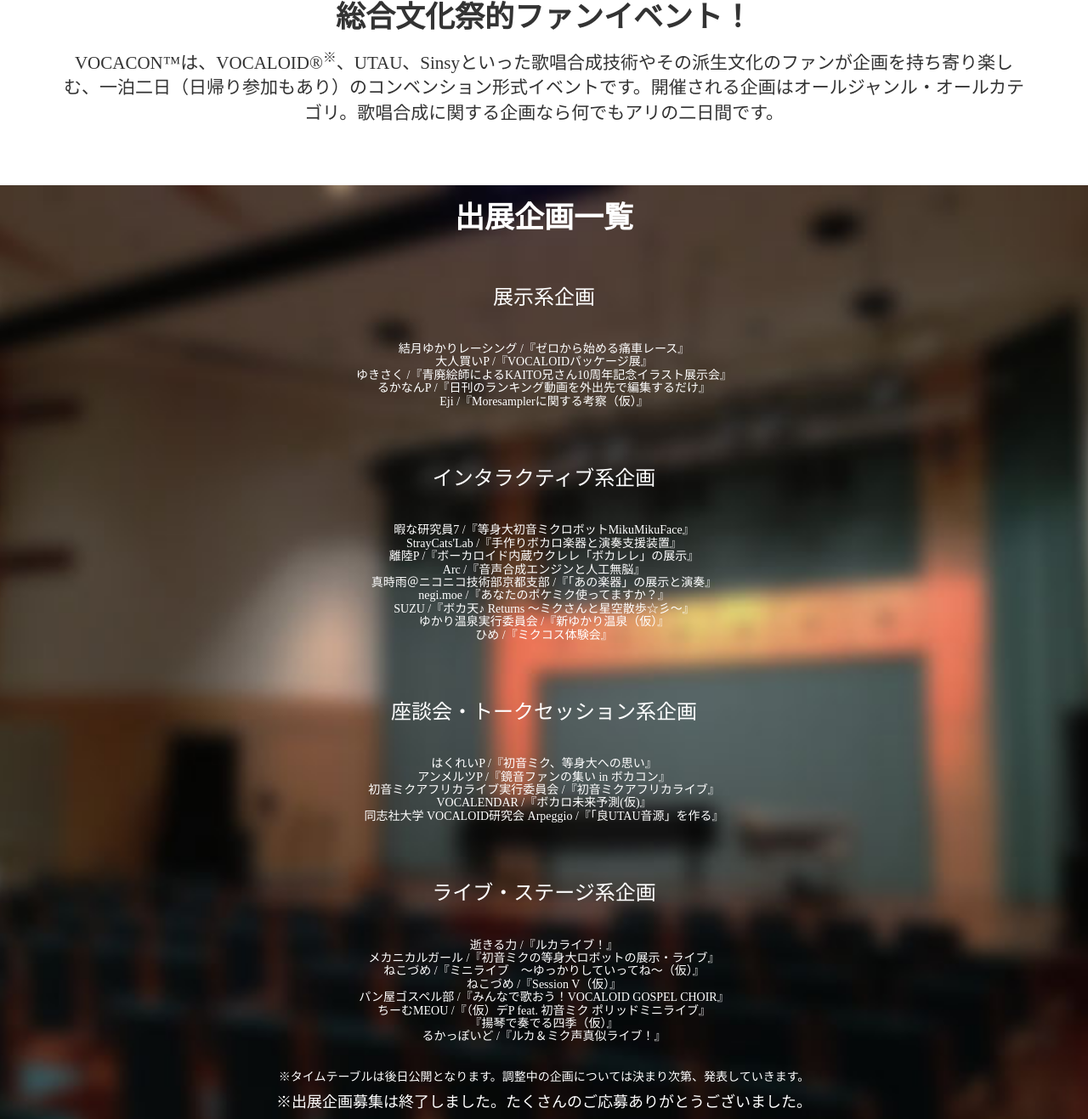
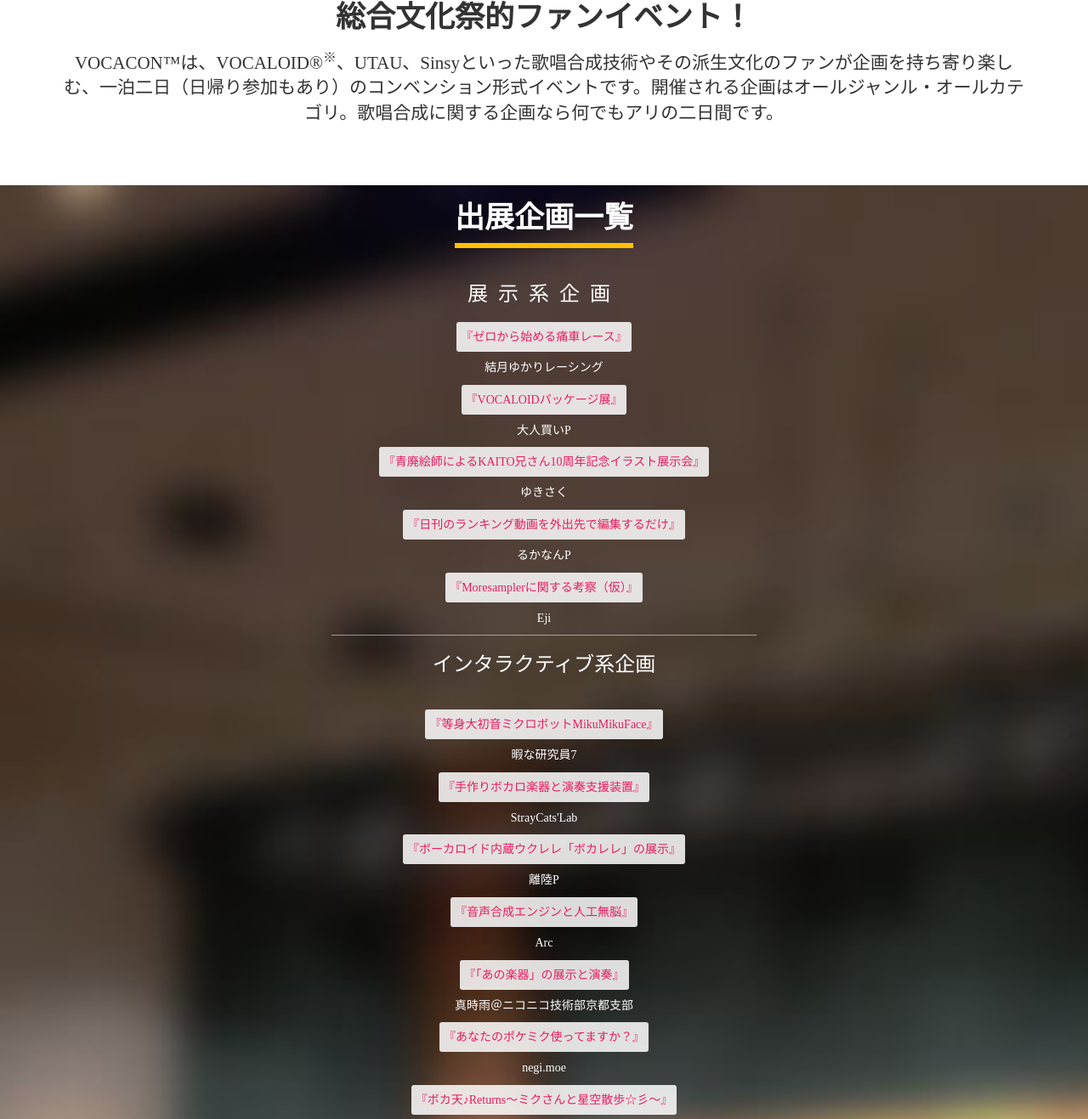
Before and after one commit to keisei1092/vocacon.net, a PHP site: page /2016/ in a window 1280 px wide. Shown: the part 887-2204 px from the top of the page at 85% size. Run offline with PHP 8.4, Linux system fonts and the light colour scheme; some web fonts are replaced.

Commit message:
modify design

```diff
--- a/2016/css/user.css
+++ b/2016/css/user.css
@@ -63,10 +63,20 @@
 }
 
 .box {
+  display: inline-block;
   padding: 5px;
   background-color: rgba(255, 255, 255, 0.85);
   border-radius: 3px;
   color: #000;
+  line-height: 25px;
+}
+
+.box-text-pink {
+  display: inline-block;
+  padding: 5px;
+  background-color: rgba(255, 255, 255, 0.85);
+  border-radius: 3px;
+  color: #E81D62;
   line-height: 25px;
 }
 
--- a/2016/index.php
+++ b/2016/index.php
@@ -13,6 +13,7 @@
   <link href="css/mb/text.css" rel="stylesheet">
   <link href="css/color.css" rel="stylesheet">
   <link href="css/box.css" rel="stylesheet">
+  <link href="css/user.css" rel="stylesheet">
   <link href="font-awesome/css/font-awesome.min.css" rel="stylesheet" type="text/css">
 
   <link rel="apple-touch-icon" sizes="180x180" href="img/favicon/apple-touch-icon.png">
@@ -93,53 +94,49 @@
   <section id="program">
     <div class="container callout">
       <div class="text-vertical-center"><br>
-        <h1>出展企画一覧</h1><br>
-        <br>
-        <h3>展示系企画</h3><br>
-        <h5>
-        結月ゆかりレーシング /『ゼロから始める痛車レース』<br>
-        大人買いP /『VOCALOIDパッケージ展』<br>
-        ゆきさく /『青廃絵師によるKAITO兄さん10周年記念イラスト展示会』<br>
-        るかなんP /『日刊のランキング動画を外出先で編集するだけ』<br>
-        Eji /『Moresamplerに関する考察（仮）』<br>
- </h5><br><br>
+        <h1 class="bigunderline bigunderline-amber">出展企画一覧</h1>
+        <h3 class="guide__text-heading">展示系企画</h3>
+        <p class="guide__text-normal"><span class="box-text-pink">『ゼロから始める痛車レース』</span></p><p class="guide__text-normal">結月ゆかりレーシング</p>
+        <p class="guide__text-normal"><span class="box-text-pink">『VOCALOIDパッケージ展』</span></p><p class="guide__text-normal">大人買いP</p>
+        <p class="guide__text-normal"><span class="box-text-pink">『青廃絵師によるKAITO兄さん10周年記念イラスト展示会』</span></p><p class="guide__text-normal">ゆきさく</p>
+        <p class="guide__text-normal"><span class="box-text-pink">『日刊のランキング動画を外出先で編集するだけ』</span></p><p class="guide__text-normal">るかなんP</p>
+        <p class="guide__text-normal"><span class="box-text-pink">『Moresamplerに関する考察（仮）』</span></p><p class="guide__text-normal">Eji</p>
+        <hr class="guide__text-hr">
         <h3>インタラクティブ系企画</h3><br>
-        <h5>
-        暇な研究員7 /『等身大初音ミクロボットMikuMikuFace』<br>
-        StrayCats'Lab /『手作りボカロ楽器と演奏支援装置』<br>
-        離陸P /『ボーカロイド内蔵ウクレレ「ボカレレ」の展示』<br>
-        Arc /『音声合成エンジンと人工無脳』<br>
-        真時雨＠ニコニコ技術部京都支部 /『「あの楽器」の展示と演奏』<br>
-        negi.moe /『あなたのポケミク使ってますか？』<br>
-        SUZU /『ボカ天♪ Returns ～ミクさんと星空散歩☆彡～』<br>
-        ゆかり温泉実行委員会 /『新ゆかり温泉（仮）』<br>
-        ひめ /『ミクコス体験会』<br>
- </h5>
- <br><br>
-        <h3>座談会・トークセッション系企画</h3><br>
-        <h5>
-        はくれいP /『初音ミク、等身大への思い』<br>
-        アンメルツP /『鏡音ファンの集い in ボカコン』<br>
-        初音ミクアフリカライブ実行委員会 /『初音ミクアフリカライブ』<br>
-        VOCALENDAR /『ボカロ未来予測(仮)』<br>
-        同志社大学 VOCALOID研究会 Arpeggio /『「良UTAU音源」を作る』<br>
-
- </h5>
- <br><br>
-        <h3>ライブ・ステージ系企画</h3><br>
-        <h5>
-        逝きる力 /『ルカライブ！』<br>
-        メカニカルガール /『初音ミクの等身大ロボットの展示・ライブ』<br>
-        ねこづめ /『ミニライブ　〜ゆっかりしていってね〜（仮）』<br>
-        ねこづめ /『Session V（仮）』<br>
-        パン屋ゴスペル部 /『みんなで歌おう！VOCALOID GOSPEL CHOIR』<br>
-        ちーむMEOU /『（仮）デP feat. 初音ミク ポリッドミニライブ』<br>
-        『揚琴で奏でる四季（仮）』<br>
-        るかっぽいど /『ルカ＆ミク声真似ライブ！』<br>
- </h5>
-
-        <br><p>※タイムテーブルは後日公開となります。調整中の企画については決まり次第、発表していきます。</p>
-        <h4>※出展企画募集は終了しました。たくさんのご応募ありがとうございました。</h4>
+        <p class="guide__text-normal"><span class="box-text-pink">『等身大初音ミクロボットMikuMikuFace』</span></p><p class="guide__text-normal">暇な研究員7</p>
+        <p class="guide__text-normal"><span class="box-text-pink">『手作りボカロ楽器と演奏支援装置』</span></p><p class="guide__text-normal">StrayCats'Lab</p>
+        <p class="guide__text-normal"><span class="box-text-pink">『ボーカロイド内蔵ウクレレ「ボカレレ」の展示』</span></p><p class="guide__text-normal">離陸P</p>
+        <p class="guide__text-normal"><span class="box-text-pink">『音声合成エンジンと人工無脳』</span></p><p class="guide__text-normal">Arc</p>
+        <p class="guide__text-normal"><span class="box-text-pink">『「あの楽器」の展示と演奏』</span></p><p class="guide__text-normal">真時雨＠ニコニコ技術部京都支部</p>
+        <p class="guide__text-normal"><span class="box-text-pink">『あなたのポケミク使ってますか？』</span></p><p class="guide__text-normal">negi.moe</p>
+        <p class="guide__text-normal"><span class="box-text-pink">『ボカ天♪Returns～ミクさんと星空散歩☆彡～』</span></p><p class="guide__text-normal">SUZU</p>
+        <p class="guide__text-normal"><span class="box-text-pink">『新ゆかり温泉（仮）』</span></p><p class="guide__text-normal">ゆかり温泉実行委員会</p>
+        <p class="guide__text-normal"><span class="box-text-pink">『ミクコス体験会』</span></p><p class="guide__text-normal">ひめ</p>
+        <hr class="guide__text-hr">
+        <h3>座談会・トークセッション系企画</h3>
+        <p class="guide__text-normal"><span class="box-text-pink">『初音ミク、等身大への思い』</span></p><p class="guide__text-normal">はくれいP</p>
+        <p class="guide__text-normal"><span class="box-text-pink">『鏡音ファンの集い in ボカコン』</span></p><p class="guide__text-normal">アンメルツP</p>
+        <p class="guide__text-normal"><span class="box-text-pink">『初音ミクアフリカライブ』</span></p><p class="guide__text-normal">初音ミクアフリカライブ実行委員会</p>
+        <p class="guide__text-normal"><span class="box-text-pink">『ボカロ未来予測(仮)』</span></p><p class="guide__text-normal">VOCALENDAR</p>
+        <p class="guide__text-normal"><span class="box-text-pink">『「良UTAU音源」を作る』</span></p><p class="guide__text-normal">同志社大学 VOCALOID研究会 Arpeggio</p>
+        <hr class="guide__text-hr">
+        <h3>ライブ・ステージ系企画</h3>
+        <p class="guide__text-normal"><span class="box-text-pink">『ルカライブ！』</span></p><p class="guide__text-normal">逝きる力</p>
+        <p class="guide__text-normal"><span class="box-text-pink">『初音ミクの等身大ロボットの展示・ライブ』</span></p><p class="guide__text-normal">メカニカルガール</p>
+        <p class="guide__text-normal"><span class="box-text-pink">『ミニライブ　〜ゆっかりしていってね〜（仮）』</span></p><p class="guide__text-normal">ねこづめ</p>
+        <p class="guide__text-normal"><span class="box-text-pink">『Session V（仮）』</span></p><p class="guide__text-normal">ねこづめ</p>
+        <p class="guide__text-normal"><span class="box-text-pink">『みんなで歌おう！VOCALOID GOSPEL CHOIR』</span></p><p class="guide__text-normal">パン屋ゴスペル部</p>
+        <p class="guide__text-normal"><span class="box-text-pink">『（仮）デP feat. 初音ミク ポリッドミニライブ』</span></p><p class="guide__text-normal">ちーむMEOU</p>
+        <p class="guide__text-normal"><span class="box-text-pink">『揚琴で奏でる四季（仮）』</span></p><p class="guide__text-normal">-</p>
+        <p class="guide__text-normal"><span class="box-text-pink">『ルカ＆ミク声真似ライブ！』</span></p><p class="guide__text-normal">るかっぽいど</p>
+        <hr class="guide__text-hr">
+        <p class="guide__text-normal">
+          ※タイムテーブルは後日公開となります。調整中の企画については決まり次第、発表していきます。
+        </p>
+        <h3>
+          ※出展企画募集は終了しました。たくさんのご応募ありがとうございました。
+        </h3>
+        <p style="height: 20px"></p> <!-- ＞＞＞モンキーパッチ＜＜＜ -->
       </div>
     </div>
   </section>
```
